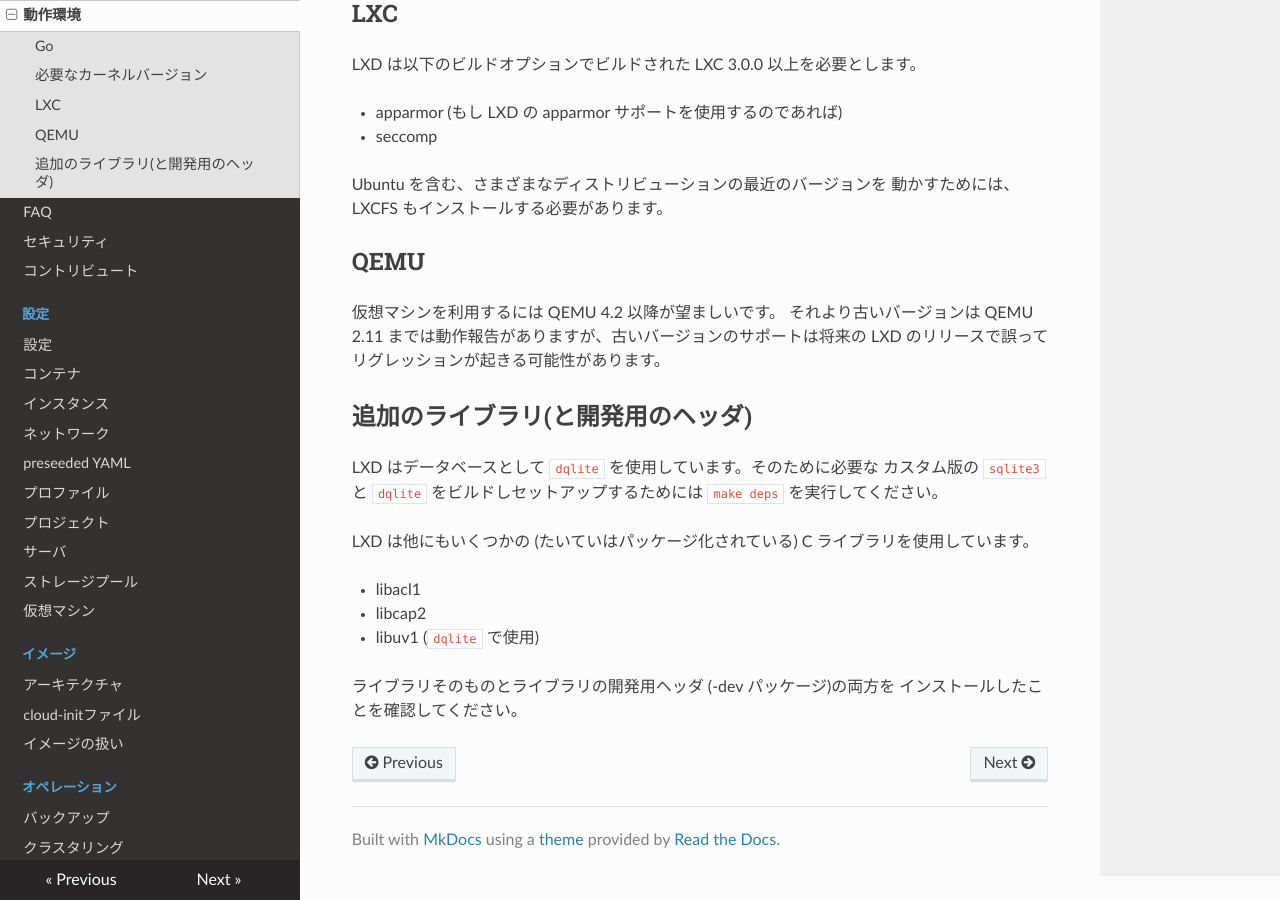
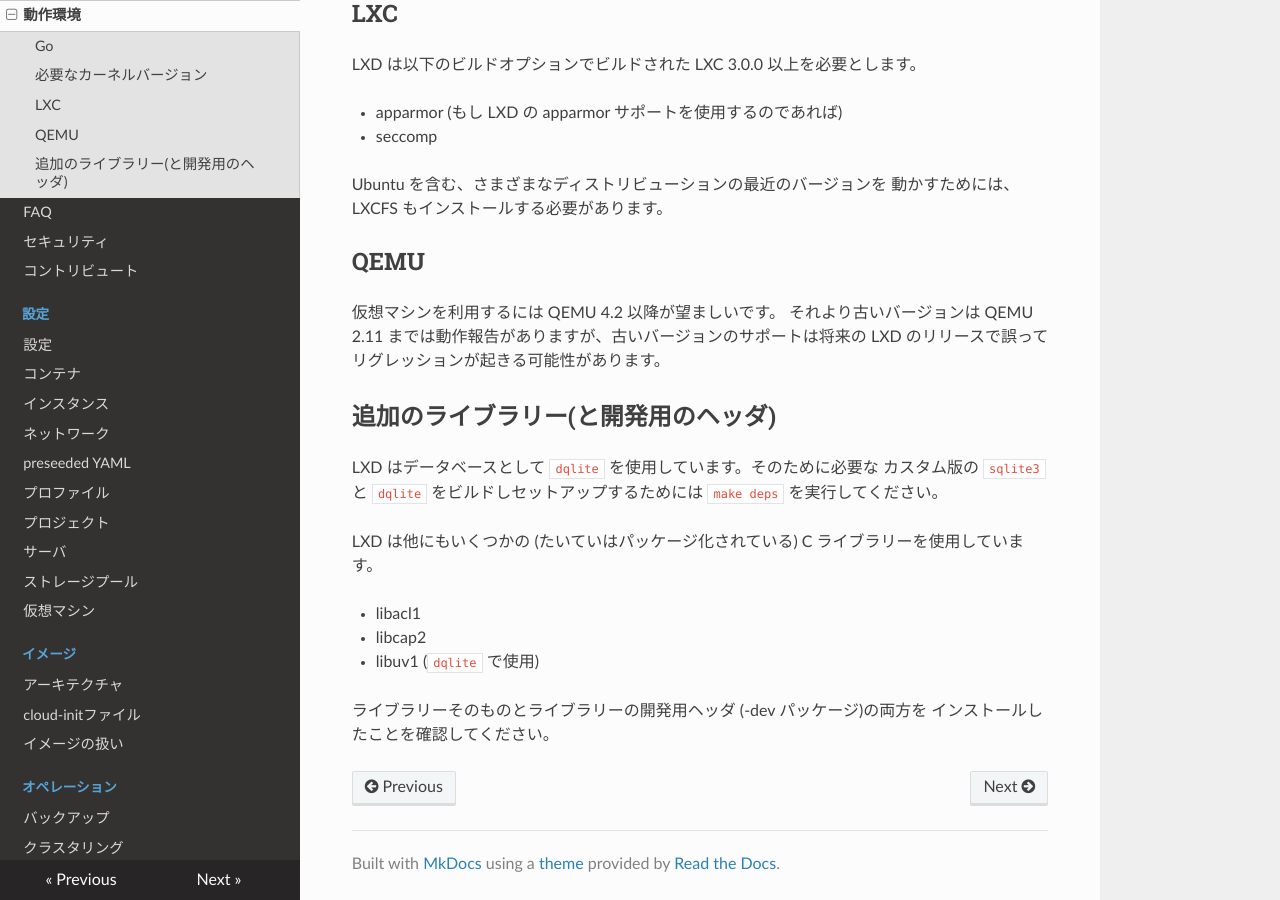
Before and after one commit to lxc-jp/lxd-ja, an MkDocs documentation site: the page built from doc/requirements.md, in a window 1280 px wide and 900 px high, scrolled down 742 px. Built offline with MkDocs 1.6.1, drawn with Linux system fonts in a browser that asks for light colours; nearby versions of some CDN libraries; old or Windows-style settings are respelled for this version of MkDocs.

````diff
--- a/doc/api-extensions.md
+++ b/doc/api-extensions.md
@@ -886,7 +886,7 @@ This adds the ability to copy and move custom storage volumes between remote.
 
 ## nvidia\_runtime
 コンテナーに `nvidia_runtime` という設定オプションを追加します。これを true に
-設定すると NVIDIA ランタイムと CUDA ライブラリがコンテナーに渡されます。
+設定すると NVIDIA ランタイムと CUDA ライブラリーがコンテナーに渡されます。
 <!--
 Adds a `nvidia_runtime` config option for containers, setting this to
 true will have the NVIDIA runtime and CUDA libraries passed to the
@@ -1143,7 +1143,7 @@ macaroon's expiry configurable. The `lxc remote add` command now has a
 -->
 
 ## nvidia\_runtime\_config
-これは nvidia.runtime と libnvidia-container ライブラリを使用する際に追加の
+これは nvidia.runtime と libnvidia-container ライブラリーを使用する際に追加の
 いくつかの設定キーを導入します。これらのキーは nvidia-container の対応する
 環境変数にほぼそのまま置き換えられます。
 <!--
@@ -1466,7 +1466,7 @@ decide to trigger various actions.
 
 ## lxc\_features
 これは `GET /1.0/` ルート経由で `lxc info` コマンドの出力に `lxc\_features`
-セクションを導入します。配下の LXC ライブラリに存在するキー・フィーチャーに
+セクションを導入します。配下の LXC ライブラリーに存在するキー・フィーチャーに
 対するチェックの結果を出力します。
 <!--
 This introduces the `lxc\_features` section output from the `lxc info` command
--- a/doc/contributing.md
+++ b/doc/contributing.md
@@ -153,19 +153,19 @@ Follow the steps below to set up your development environment to get started wor
 -->
 開発環境をセットアップし LXD の新機能に取り組みを開始するには以下の手順に従ってください。
 
-### 依存ライブラリのビルド <!-- Building Dependencies -->
+### 依存ライブラリーのビルド <!-- Building Dependencies -->
 
 <!--
 To build dependencies, you can follow the instructions in [the README.md](index.md) under the "Installing LXD from Source" section.
 -->
-依存ライブラリをビルドするには [README.md](index.md) の「LXD のソースからのインストール」のセクションの手順に従ってください。
+依存ライブラリーをビルドするには [README.md](index.md) の「LXD のソースからのインストール」のセクションの手順に従ってください。
 
 ### あなたの fork の remote を追加 <!-- Adding Your Fork Remote -->
 
 <!--
 After building your dependencies, you can now add your GitHub fork as a remote and switch to it:
 -->
-依存ライブラリをビルドし終わったら、 GitHub の fork を remote として追加しその fork  にスイッチできます。
+依存ライブラリーをビルドし終わったら、 GitHub の fork を remote として追加しその fork  にスイッチできます。
 ```bash
 git remote add myfork git@github.com:<your_username>/lxd.git
 git remote update
--- a/doc/production-setup.md
+++ b/doc/production-setup.md
@@ -50,7 +50,7 @@ root    | hard  | nofile  | 1048576   | 未設定 <!-- unset -->     | オープ
 fs.inotify.max\_queued\_events     | 1048576   | 16384       | これは対応する ionotify のインスタンスにキューイングされるイベント数の上限を指定します。 <!-- This specifies an upper limit on the number of events that can be queued to the corresponding inotify instance. --> [1]
 fs.inotify.max\_user\_instances    | 1048576   | 128         | これは実ユーザー ID 毎に作成可能な ionotify のインスタンス数の上限を指定します。 <!-- This specifies an upper limit on the number of inotify instances that can be created per real user ID. --> [1]
 fs.inotify.max\_user\_watches      | 1048576   | 8192        | これは実ユーザー ID 枚に作成可能な watch 数の上限を指定します。 <!-- This specifies an upper limit on the number of watches that can be created per real user ID. --> [1]
-vm.max\_map\_count                 | 262144    | 65530       | このファイルはプロセスが持つメモリマップ領域の最大数を含みます。malloc の呼び出しの副作用として、 直接的にはmmap と mprotect によって、また、共有ライブラリをロードすることによって、メモリマップ領域を使います。  <!-- This file contains the maximum number of memory map areas a process may have. Memory map areas are used as a side-effect of calling malloc, directly by mmap and mprotect, and also when loading shared libraries. -->
+vm.max\_map\_count                 | 262144    | 65530       | このファイルはプロセスが持つメモリマップ領域の最大数を含みます。malloc の呼び出しの副作用として、 直接的にはmmap と mprotect によって、また、共有ライブラリーをロードすることによって、メモリマップ領域を使います。  <!-- This file contains the maximum number of memory map areas a process may have. Memory map areas are used as a side-effect of calling malloc, directly by mmap and mprotect, and also when loading shared libraries. -->
 kernel.dmesg\_restrict             | 1         | 0           | この設定を有効にするとコンテナーがカーネルのリングバッファ内のメッセージにアクセスするのを拒否します。この設定はホスト・システム上の非 root ユーザーへのアクセスも拒否することに注意してください。 <!-- This denies container access to the messages in the kernel ring buffer. Please note that this also will deny access to non-root users on the host system. -->
 net.ipv4.neigh.default.gc_thresh3  | 8192     | 1024         | これは ARP テーブル (IPv4) 内のエントリの最大数です。1024 個を超えるコンテナーを作成するなら増やすべきです。増やさなければ ARP テーブルがフルになったときに `neighbour: ndisc_cache: neighbor table overflow!` というエラーが発生し、コンテナーがネットワーク設定を取得できなくなります。 [2] <!-- This is the maximum number of entries in ARP table (IPv4). You should increase this if you create over 1024 containers. Otherwise, you will get the error `neighbour: ndisc_cache: neighbor table overflow!` when the ARP table gets full and those containers will not be able to get a network configuration. [2] -->
 net.ipv6.neigh.default.gc_thresh3  | 8192     | 1024         | これは ARP テーブル (IPv6) 内のエントリの最大数です。1024 個を超えるコンテナーを作成するなら増やすべきです。増やさなければ ARP テーブルがフルになったときに `neighbour: ndisc_cache: neighbor table overflow!` というエラーが発生し、コンテナーがネットワーク設定を取得できなくなります。 [2] <!-- This is the maximum number of entries in ARP table (IPv6). You should increase this if you plan to create over 1024 containers. Otherwise, you will get the error `neighbour: ndisc_cache: neighbor table overflow!` when the ARP table gets full and those containers will not be able to get a network configuration. [2] -->
--- a/doc/requirements.md
+++ b/doc/requirements.md
@@ -78,7 +78,7 @@ properly, but support for those may accidentally regress in future LXD
 releases.
 -->
 
-## 追加のライブラリ(と開発用のヘッダ) <!-- Additional libraries (and development headers) -->
+## 追加のライブラリー(と開発用のヘッダ) <!-- Additional libraries (and development headers) -->
 <!--
 LXD uses `dqlite` for its database, to build and setup the custom
 `sqlite3` and `dqlite` needed for it, you can run `make deps`.
@@ -90,7 +90,7 @@ LXD はデータベースとして `dqlite` を使用しています。そのた
 <!--
 LXD itself also uses a number of (usually packaged) C libraries:
 -->
-LXD は他にもいくつかの (たいていはパッケージ化されている) C ライブラリを使用しています。
+LXD は他にもいくつかの (たいていはパッケージ化されている) C ライブラリーを使用しています。
 
  - libacl1
  - libcap2
@@ -100,5 +100,5 @@ LXD は他にもいくつかの (たいていはパッケージ化されてい
 Make sure you have both the libraries themselves and their development
 headers (-dev packages) installed.
 -->
-ライブラリそのものとライブラリの開発用ヘッダ (-dev パッケージ)の両方を
+ライブラリーそのものとライブラリーの開発用ヘッダ (-dev パッケージ)の両方を
 インストールしたことを確認してください。
````
Also changed, not shown: doc/index.md (+4 -4 lines).
